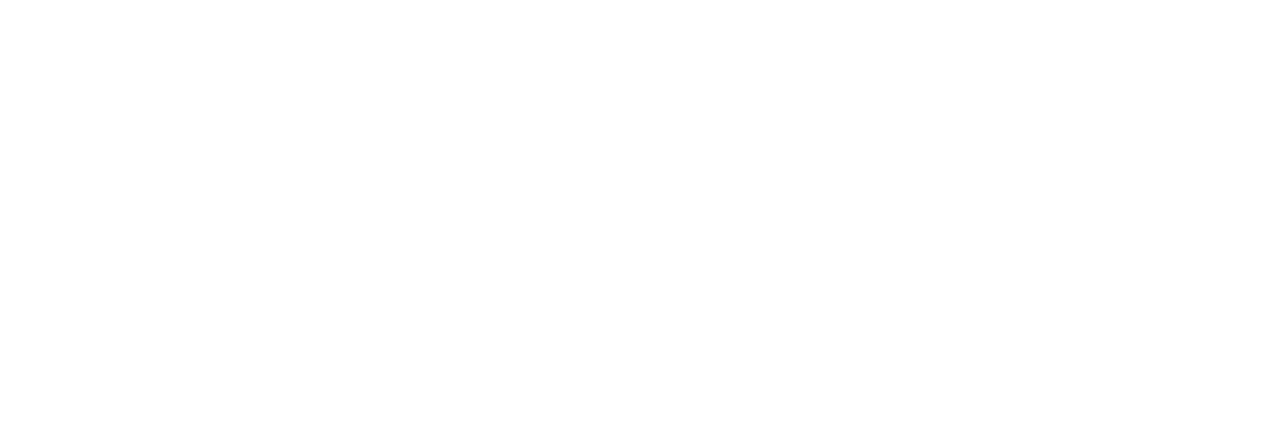
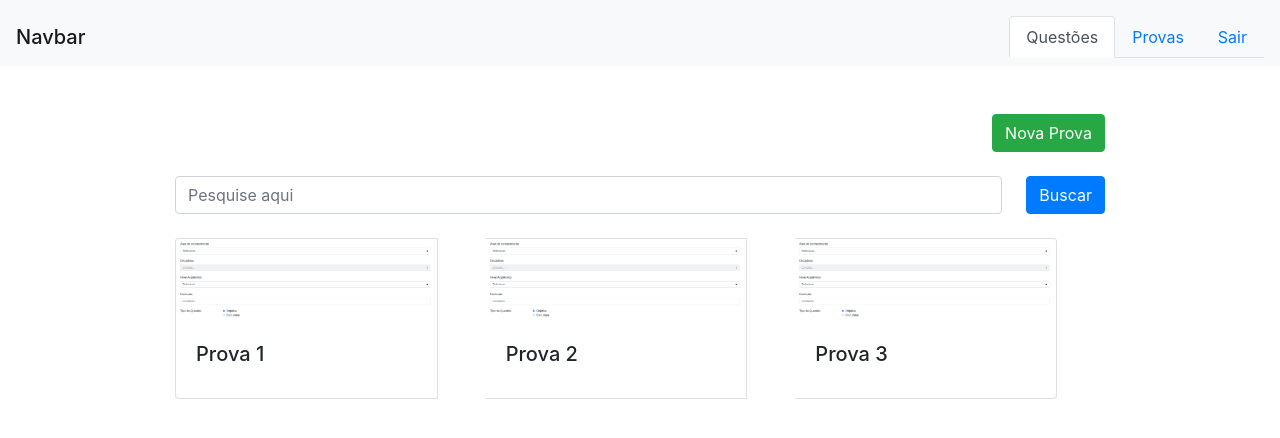
Before and after one commit to claudiocsjunior/question-for-all, a Vue app: page /provas in a window 1280 px wide. Before the commit this address had no page. Shown: the top 438 px of the page. Built offline with nearby package versions, Linux system fonts and the light colour scheme.

Commit message:
Criado tela principal de provas

```diff
--- a/src/components/DashBoard/DashBoardComponent.vue
+++ b/src/components/DashBoard/DashBoardComponent.vue
@@ -7,7 +7,7 @@
                     <router-link class="nav-link active" to="/">Questões</router-link>
                 </li>
                 <li class="nav-item">
-                    <a class="nav-link" href="#">Provas</a>
+                    <a class="nav-link" href="/provas">Provas</a>
                 </li>
                 <li class="nav-item">
                     <a class="nav-link" href="#">Sair</a>
--- /dev/null
+++ b/src/pages/ListTests/ListTests.vue
@@ -0,0 +1,62 @@
+<template>
+  <div>
+    <dash-board>
+      <template v-slot:content>
+        <div class="col-12 height-total">
+          <div class="d-flex align-items-center justify-content-center mt-4 row">
+
+            <div class="col-9 mt-4 d-flex justify-content-end">
+              <button type="button" class="btn btn-success">Nova Prova</button>
+            </div>
+
+            <div class="col-9 mt-4 d-flex">
+              <input type="text" class="form-control" placeholder="Pesquise aqui"/>
+              <div class="d-flex ml-4">
+                <button type="button" class="btn btn-primary">Buscar</button>
+              </div>
+            </div>
+
+            <div class="card-group col-9 mt-4">
+              <div class="card mr-5">
+                <img src="../../assets/img-test.png" class="card-img-top" alt="imagem da prova">
+                <div class="card-body">
+                  <h5 class="card-title">Prova 1</h5>
+                </div>
+              </div>
+              <div class="card mr-5">
+                <img src="../../assets/img-test.png" class="card-img-top" alt="imagem da prova">
+                <div class="card-body">
+                  <h5 class="card-title">Prova 2</h5>
+                </div>
+              </div>
+              <div class="card mr-5">
+                <img src="../../assets/img-test.png" class="card-img-top" alt="imagem da prova">
+                <div class="card-body">
+                  <h5 class="card-title">Prova 3</h5>
+                </div>
+              </div>
+            </div>
+
+          </div>
+        </div>
+      </template>
+    </dash-board>
+  </div>
+</template>
+
+<script>
+  import DashBoard from '../../components/DashBoard/DashBoardComponent';
+
+  export default {
+    name: "ListTests",
+     components: {
+        DashBoard,
+    },
+    data(){
+        return {
+           //OBJ
+        };
+    },
+  }
+
+</script>
--- a/src/router/index.js
+++ b/src/router/index.js
@@ -1,6 +1,7 @@
 import { createWebHistory, createRouter } from 'vue-router';
 import Home from '../pages/Home/Home.vue';
 import NewQuestion from '../pages/NewQuestion/NewQuestion.vue';
+import ListTests from '../pages/ListTests/ListTests.vue';
 
 const routes = [
     {
@@ -13,6 +14,11 @@
         name: "newQuestion",
         component: NewQuestion
     },
+    {
+      path: "/provas",
+      name: "tests",
+      component: ListTests
+    },
 ];
 
 const router = createRouter({
```
Also changed, not shown: src/assets/img-test.png (added).
